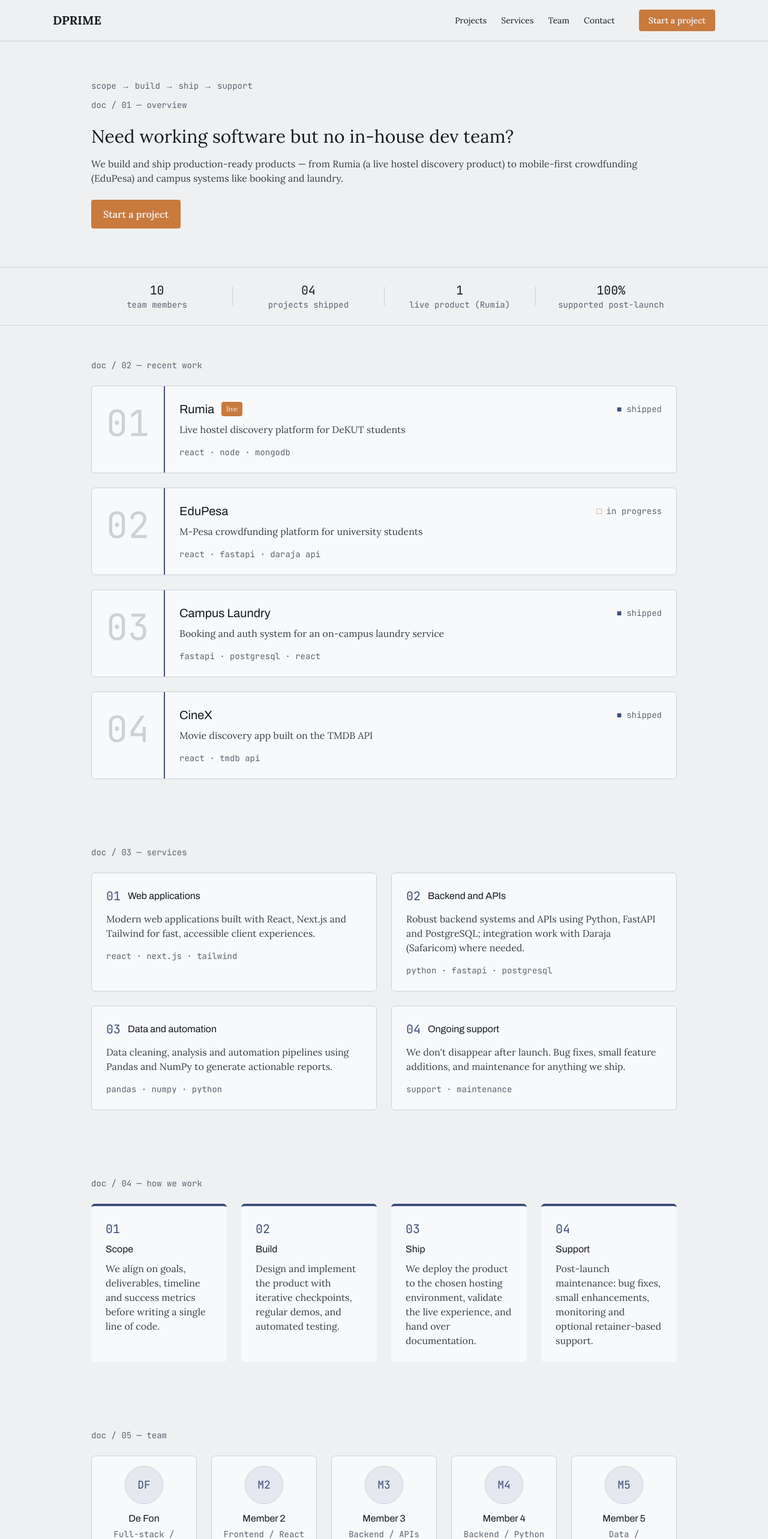
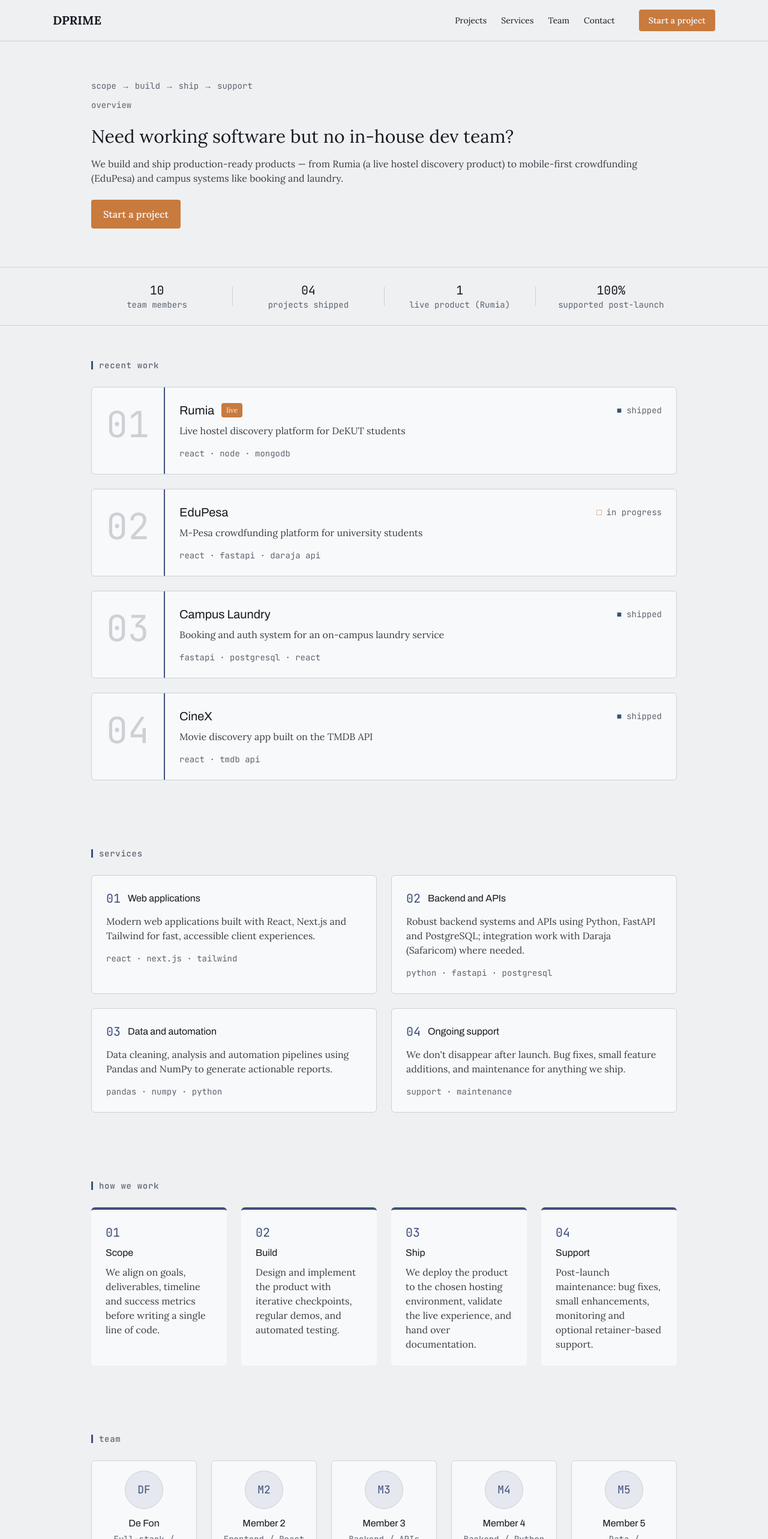
Before and after one commit to De-Fon/DPRIME, a Next.js app: page / in a window 1280 px wide. Shown: the top 2566 px of the page at 60% size. Built offline with nearby package versions, Linux system fonts and the light colour scheme.

Commit message:
refactor: simplify section labels

```diff
--- a/app/error.tsx
+++ b/app/error.tsx
@@ -11,7 +11,7 @@ export default function GlobalError({
 }) {
   return (
     <div className="max-w-3xl mx-auto px-6 py-14 sm:py-16">
-      <div className="font-mono text-sm text-muted mb-6">doc / error</div>
+      <div className="font-mono text-sm text-muted mb-6">error</div>
       <h1 className="font-display text-2xl text-ink">Something went wrong</h1>
       <p className="mt-4 text-serif text-body">An unexpected error occurred while rendering this page. You can try again.</p>
 
--- a/app/not-found.tsx
+++ b/app/not-found.tsx
@@ -3,7 +3,7 @@ import Link from "next/link";
 export default function NotFound() {
   return (
     <section className="max-w-3xl mx-auto px-6 py-14 sm:py-16">
-      <div className="font-mono text-sm text-muted mb-6">doc / 404</div>
+      <div className="font-mono text-sm text-muted mb-6">not found</div>
       <h1 className="font-display text-2xl text-ink">Page not found</h1>
       <p className="mt-4 text-serif text-body">Sorry, we couldn't find the page you were looking for.</p>
       <div className="mt-6">
--- a/components/ContactForm.tsx
+++ b/components/ContactForm.tsx
@@ -22,7 +22,7 @@ export default function ContactForm() {
   if (sent) {
     return (
       <section id="contact" className="max-w-5xl mx-auto px-6 py-14">
-        <div className="font-mono text-sm text-muted mb-6">doc / 06 — start a project</div>
+        <div className="font-mono text-sm text-muted mb-6">start a project</div>
         <div className="bg-card border border-line rounded-md p-6">
           <div className="text-ink font-display text-lg">Message sent. We'll get back to you shortly.</div>
         </div>
@@ -32,7 +32,7 @@ export default function ContactForm() {
 
   return (
     <section id="contact" className="max-w-5xl mx-auto px-6 py-14">
-      <div className="font-mono text-sm text-muted mb-6">doc / 06 — start a project</div>
+      <div className="font-mono text-sm text-muted mb-6">start a project</div>
 
       <form className="bg-card border border-line rounded-md p-6" onSubmit={handleSubmit} noValidate>
         <div className="grid grid-cols-1 gap-4">
--- a/components/Hero.tsx
+++ b/components/Hero.tsx
@@ -2,7 +2,7 @@ export default function Hero() {
   return (
     <section className="max-w-5xl mx-auto px-6 py-16 bg-blueprint bg-paper" aria-labelledby="hero-heading">
       <div className="font-mono text-sm text-muted mb-3">scope → build → ship → support</div>
-      <div className="font-mono text-sm text-muted mb-6">doc / 01 — overview</div>
+      <div className="font-mono text-sm text-muted mb-6">overview</div>
 
       <h1 id="hero-heading" className="font-serif text-3xl text-ink">Need working software but no in-house dev team?</h1>
 
--- a/components/ProcessSteps.tsx
+++ b/components/ProcessSteps.tsx
@@ -3,7 +3,12 @@ import { process } from "../data/process";
 export default function ProcessSteps() {
   return (
     <section className="max-w-5xl mx-auto px-6 py-14">
-      <div className="font-mono text-sm text-muted mb-6">doc / 04 — how we work</div>
+      <div className="font-mono text-sm text-muted mb-6">
+        <span className="inline-flex items-center">
+          <span className="inline-block w-[3px] h-[14px] bg-slate mr-2.5" aria-hidden />
+          <span className="font-medium tracking-[0.05em]">how we work</span>
+        </span>
+      </div>
 
       <div className="grid grid-cols-1 md:grid-cols-4 gap-6">
         {process.map((step) => (
--- a/components/ProjectsGrid.tsx
+++ b/components/ProjectsGrid.tsx
@@ -4,7 +4,12 @@ import ProjectCard from "./ProjectCard";
 export default function ProjectsGrid() {
   return (
     <section id="projects" className="max-w-5xl mx-auto px-6 py-14">
-      <div className="font-mono text-sm text-muted mb-6">doc / 02 — recent work</div>
+      <div className="font-mono text-sm text-muted mb-6">
+        <span className="inline-flex items-center">
+          <span className="inline-block w-[3px] h-[14px] bg-slate mr-2.5" aria-hidden />
+          <span className="font-medium tracking-[0.05em]">recent work</span>
+        </span>
+      </div>
 
       <div className="space-y-6">
         {projects.map((p) => (
--- a/components/ServicesGrid.tsx
+++ b/components/ServicesGrid.tsx
@@ -3,7 +3,12 @@ import { services } from "../data/services";
 export default function ServicesGrid() {
   return (
     <section id="services" className="max-w-5xl mx-auto px-6 py-14">
-      <div className="font-mono text-sm text-muted mb-6">doc / 03 — services</div>
+      <div className="font-mono text-sm text-muted mb-6">
+        <span className="inline-flex items-center">
+          <span className="inline-block w-[3px] h-[14px] bg-slate mr-2.5" aria-hidden />
+          <span className="font-medium tracking-[0.05em]">services</span>
+        </span>
+      </div>
 
       <div className="grid grid-cols-1 sm:grid-cols-2 gap-6">
         {services.map((s) => (
--- a/components/TeamGrid.tsx
+++ b/components/TeamGrid.tsx
@@ -3,7 +3,12 @@ import { team } from "../data/team";
 export default function TeamGrid() {
   return (
     <section id="team" className="max-w-5xl mx-auto px-6 py-14">
-      <div className="font-mono text-sm text-muted mb-6">doc / 05 — team</div>
+      <div className="font-mono text-sm text-muted mb-6">
+        <span className="inline-flex items-center">
+          <span className="inline-block w-[3px] h-[14px] bg-slate mr-2.5" aria-hidden />
+          <span className="font-medium tracking-[0.05em]">team</span>
+        </span>
+      </div>
 
       <div className="grid grid-cols-2 md:grid-cols-5 gap-6">
         {team.map((m) => (
```
